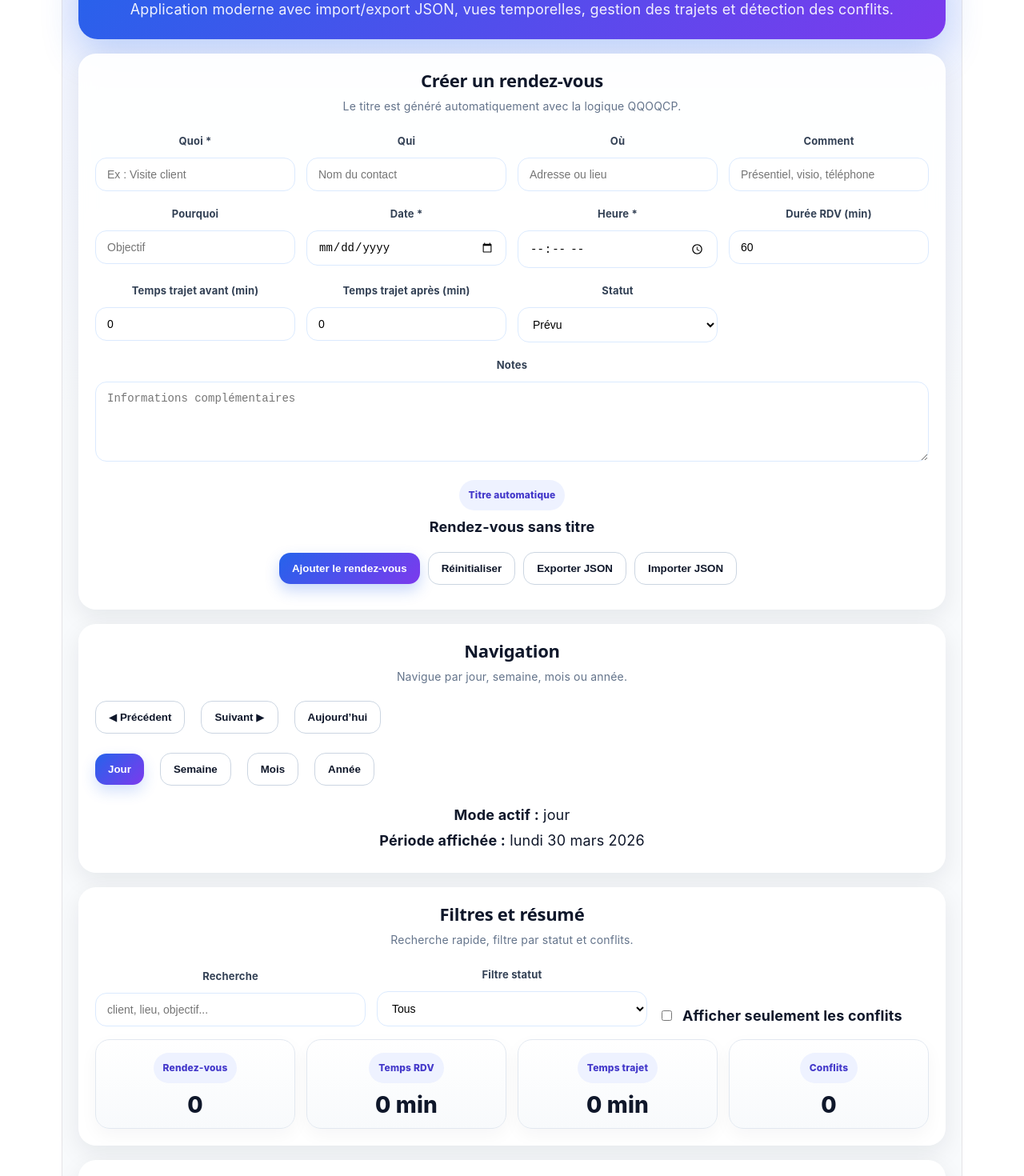
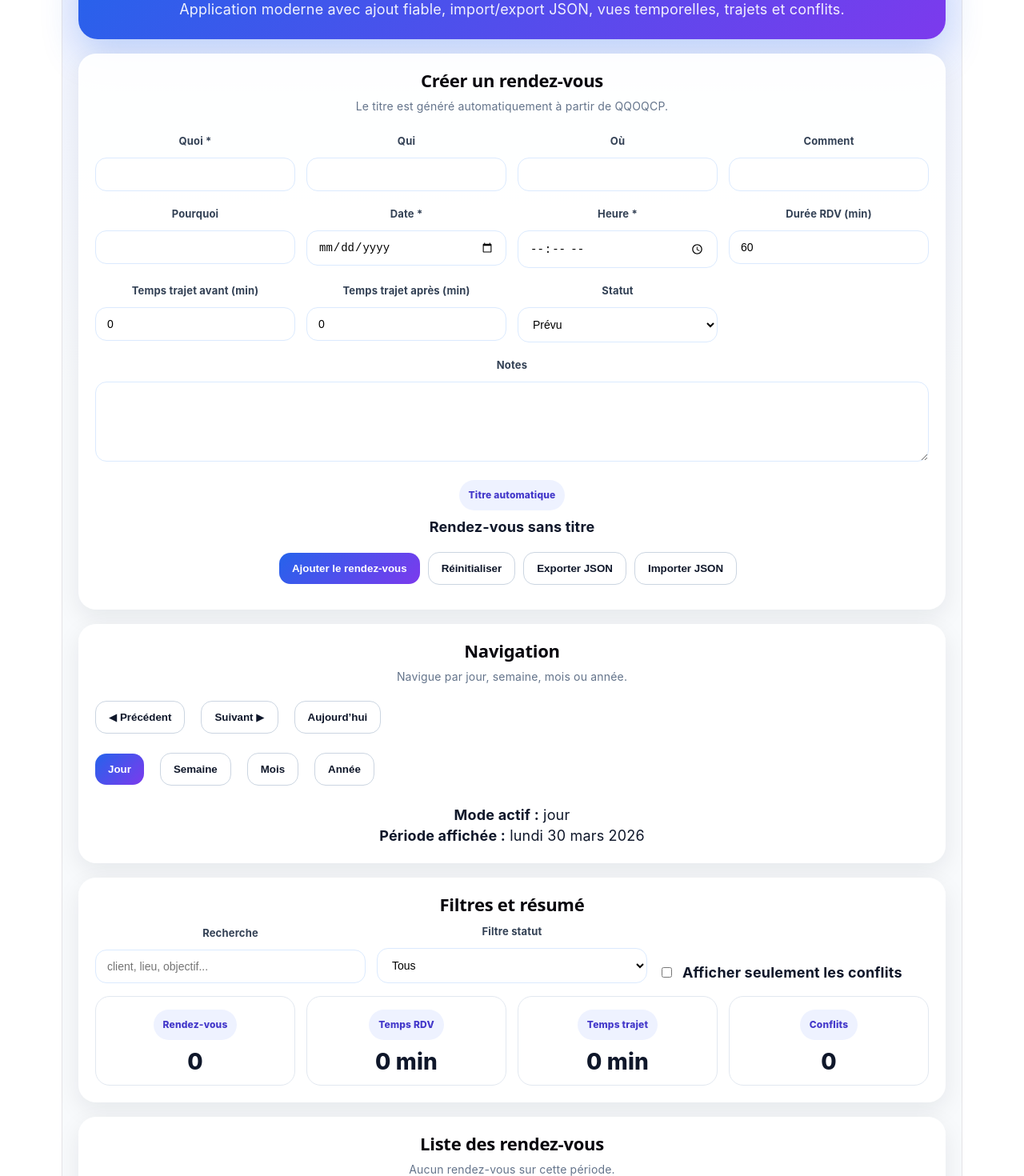
Before and after one commit to thierryb-dev/gestion-rdv, a React (Vite) app: page / in a window 1280 px wide. Shown: the part 80-1550 px from the top of the page at 80% size. Built offline with nearby package versions, Linux system fonts and the light colour scheme.

Commit message:
correction fiable ajout rdv + import export

```diff
--- a/src/App.jsx
+++ b/src/App.jsx
@@ -42,14 +42,13 @@ function App() {
     localStorage.setItem(STORAGE_KEY, JSON.stringify(rdvs));
   }, [rdvs]);
 
-  function handleChange(event) {
-    const { name, value } = event.target;
+  function handleChange(e) {
+    const { name, value } = e.target;
     const numericFields = ["duration", "travelBefore", "travelAfter"];
 
     setForm((prev) => ({
       ...prev,
-      [name]:
-        numericFields.includes(name)
+      [name]: numericFields.includes(name)
         ? value === ""
           ? ""
           : Number(value)
@@ -74,31 +73,33 @@ function App() {
     return parts.length ? parts.join(" · ") : "Rendez-vous sans titre";
   }
 
-  function validateForm(data) {
+  function validateRdv(data) {
     if (!data.what?.trim()) return "Le champ 'Quoi' est obligatoire.";
     if (!data.whenDate) return "La date est obligatoire.";
     if (!data.whenStart) return "L'heure est obligatoire.";
-    if (Number(data.duration) < 0) return "La durée doit être positive.";
-    if (Number(data.travelBefore) < 0) return "Le trajet avant doit être positif.";
-    if (Number(data.travelAfter) < 0) return "Le trajet après doit être positif.";
+    if (Number(data.duration || 0) < 0) return "La durée doit être positive.";
+    if (Number(data.travelBefore || 0) < 0) return "Le trajet avant doit être positif.";
+    if (Number(data.travelAfter || 0) < 0) return "Le trajet après doit être positif.";
     return null;
   }
 
   function addOrUpdateRdv() {
     const payload = {
-      ...form,
-      what: form.what.trim(),
-      who: form.who.trim(),
-      where: form.where.trim(),
-      how: form.how.trim(),
-      why: form.why.trim(),
-      notes: form.notes.trim(),
+      what: String(form.what || "").trim(),
+      who: String(form.who || "").trim(),
+      where: String(form.where || "").trim(),
+      whenDate: String(form.whenDate || ""),
+      whenStart: String(form.whenStart || ""),
       duration: Number(form.duration || 0),
+      how: String(form.how || "").trim(),
+      why: String(form.why || "").trim(),
+      notes: String(form.notes || "").trim(),
+      status: String(form.status || "prévu"),
       travelBefore: Number(form.travelBefore || 0),
       travelAfter: Number(form.travelAfter || 0),
     };
 
-    const error = validateForm(payload);
+    const error = validateRdv(payload);
     if (error) {
       alert(error);
       return;
@@ -109,14 +110,13 @@ function App() {
         prev.map((rdv) => (rdv.id === editingId ? { ...rdv, ...payload } : rdv))
       );
     } else {
-      setRdvs((prev) => [
-        ...prev,
-        {
-          id: Date.now(),
+      const newRdv = {
+        id: crypto.randomUUID ? crypto.randomUUID() : String(Date.now()),
         createdAt: new Date().toISOString(),
         ...payload,
-        },
-      ]);
+      };
+
+      setRdvs((prev) => [...prev, newRdv]);
     }
 
     resetForm();
@@ -124,7 +124,10 @@ function App() {
 
   function deleteRdv(id) {
     setRdvs((prev) => prev.filter((rdv) => rdv.id !== id));
-    if (editingId === id) resetForm();
+
+    if (editingId === id) {
+      resetForm();
+    }
   }
 
   function editRdv(rdv) {
@@ -143,6 +146,7 @@ function App() {
       travelBefore: Number(rdv.travelBefore ?? 0),
       travelAfter: Number(rdv.travelAfter ?? 0),
     });
+
     window.scrollTo({ top: 0, behavior: "smooth" });
   }
 
@@ -174,7 +178,7 @@ function App() {
         }
 
         const sanitized = parsed.map((item, index) => ({
-          id: item.id ?? Date.now() + index,
+          id: item.id ?? `import-${Date.now()}-${index}`,
           createdAt: item.createdAt ?? new Date().toISOString(),
           what: String(item.what ?? ""),
           who: String(item.who ?? ""),
@@ -203,20 +207,83 @@ function App() {
     reader.readAsText(file);
   }
 
+  function getDateTimeFromRdv(rdv) {
+    return new Date(`${rdv.whenDate}T${rdv.whenStart}`);
+  }
+
+  function getEffectiveStart(rdv) {
+    const start = getDateTimeFromRdv(rdv);
+    start.setMinutes(start.getMinutes() - Number(rdv.travelBefore || 0));
+    return start;
+  }
+
+  function getEffectiveEnd(rdv) {
+    const end = getDateTimeFromRdv(rdv);
+    end.setMinutes(
+      end.getMinutes() +
+        Number(rdv.duration || 0) +
+        Number(rdv.travelAfter || 0)
+    );
+    return end;
+  }
+
+  function hasConflict(current) {
+    const currentStart = getEffectiveStart(current);
+    const currentEnd = getEffectiveEnd(current);
+
+    return rdvs.some((other) => {
+      if (other.id === current.id) return false;
+      if (other.whenDate !== current.whenDate) return false;
+
+      const otherStart = getEffectiveStart(other);
+      const otherEnd = getEffectiveEnd(other);
+
+      return currentStart < otherEnd && currentEnd > otherStart;
+    });
+  }
+
   function getStartOfWeek(date) {
-    const result = new Date(date);
-    const day = result.getDay();
+    const d = new Date(date);
+    const day = d.getDay();
     const diff = day === 0 ? -6 : 1 - day;
-    result.setDate(result.getDate() + diff);
-    result.setHours(0, 0, 0, 0);
-    return result;
+    d.setDate(d.getDate() + diff);
+    d.setHours(0, 0, 0, 0);
+    return d;
   }
 
   function getEndOfWeek(date) {
-    const end = new Date(getStartOfWeek(date));
-    end.setDate(end.getDate() + 6);
-    end.setHours(23, 59, 59, 999);
-    return end;
+    const d = getStartOfWeek(date);
+    d.setDate(d.getDate() + 6);
+    d.setHours(23, 59, 59, 999);
+    return d;
+  }
+
+  function isInCurrentView(rdv) {
+    const rdvDate = new Date(`${rdv.whenDate}T12:00:00`);
+    if (Number.isNaN(rdvDate.getTime())) return false;
+
+    if (viewMode === "jour") {
+      return rdvDate.toDateString() === currentDate.toDateString();
+    }
+
+    if (viewMode === "semaine") {
+      const start = getStartOfWeek(currentDate);
+      const end = getEndOfWeek(currentDate);
+      return rdvDate >= start && rdvDate <= end;
+    }
+
+    if (viewMode === "mois") {
+      return (
+        rdvDate.getMonth() === currentDate.getMonth() &&
+        rdvDate.getFullYear() === currentDate.getFullYear()
+      );
+    }
+
+    if (viewMode === "annee") {
+      return rdvDate.getFullYear() === currentDate.getFullYear();
+    }
+
+    return true;
   }
 
   function changeDate(step) {
@@ -260,69 +327,6 @@ function App() {
     return String(currentDate.getFullYear());
   }
 
-  function isInCurrentView(rdv) {
-    const rdvDate = new Date(`${rdv.whenDate}T12:00:00`);
-    if (Number.isNaN(rdvDate.getTime())) return false;
-
-    if (viewMode === "jour") {
-      return rdvDate.toDateString() === currentDate.toDateString();
-    }
-
-    if (viewMode === "semaine") {
-      const start = getStartOfWeek(currentDate);
-      const end = getEndOfWeek(currentDate);
-      return rdvDate >= start && rdvDate <= end;
-    }
-
-    if (viewMode === "mois") {
-      return (
-        rdvDate.getMonth() === currentDate.getMonth() &&
-        rdvDate.getFullYear() === currentDate.getFullYear()
-      );
-    }
-
-    if (viewMode === "annee") {
-      return rdvDate.getFullYear() === currentDate.getFullYear();
-    }
-
-    return true;
-  }
-
-  function getDateTimeFromRdv(rdv) {
-    return new Date(`${rdv.whenDate}T${rdv.whenStart}`);
-  }
-
-  function getEffectiveStart(rdv) {
-    const start = getDateTimeFromRdv(rdv);
-    start.setMinutes(start.getMinutes() - Number(rdv.travelBefore || 0));
-    return start;
-  }
-
-  function getEffectiveEnd(rdv) {
-    const end = getDateTimeFromRdv(rdv);
-    end.setMinutes(
-      end.getMinutes() +
-        Number(rdv.duration || 0) +
-        Number(rdv.travelAfter || 0)
-    );
-    return end;
-  }
-
-  function hasConflict(current) {
-    const currentStart = getEffectiveStart(current);
-    const currentEnd = getEffectiveEnd(current);
-
-    return rdvs.some((other) => {
-      if (other.id === current.id) return false;
-      if (other.whenDate !== current.whenDate) return false;
-
-      const otherStart = getEffectiveStart(other);
-      const otherEnd = getEffectiveEnd(other);
-
-      return currentStart < otherEnd && currentEnd > otherStart;
-    });
-  }
-
   const filteredRdvs = useMemo(() => {
     const q = search.trim().toLowerCase();
 
@@ -360,7 +364,7 @@ function App() {
       ),
       conflicts: filteredRdvs.filter((rdv) => hasConflict(rdv)).length,
     };
-  }, [filteredRdvs]);
+  }, [filteredRdvs, rdvs]);
 
   const statusColors = {
     prévu: {
@@ -420,7 +424,6 @@ function App() {
     },
     card: {
       background: "rgba(255,255,255,0.92)",
-      backdropFilter: "blur(10px)",
       borderRadius: 22,
       padding: 20,
       boxShadow: "0 10px 30px rgba(15, 23, 42, 0.08)",
@@ -432,7 +435,6 @@ function App() {
       marginBottom: 6,
       fontSize: 22,
       fontWeight: 800,
-      color: "#0f172a",
     },
     sectionText: {
       marginTop: 0,
@@ -453,7 +455,6 @@ function App() {
       background: "#ffffff",
       marginTop: 8,
       fontSize: 14,
-      outline: "none",
       boxSizing: "border-box",
     },
     textarea: {
@@ -465,7 +466,6 @@ function App() {
       background: "#ffffff",
       marginTop: 8,
       fontSize: 14,
-      outline: "none",
       boxSizing: "border-box",
       resize: "vertical",
     },
@@ -484,7 +484,6 @@ function App() {
       cursor: "pointer",
       marginRight: 10,
       marginBottom: 10,
-      boxShadow: "0 8px 18px rgba(37,99,235,0.25)",
     },
     buttonSecondary: {
       padding: "12px 16px",
@@ -515,15 +514,13 @@ function App() {
     statBox: {
       borderRadius: 18,
       padding: 16,
-      background: "linear-gradient(180deg, #ffffff 0%, #f8fafc 100%)",
+      background: "#ffffff",
       border: "1px solid #e2e8f0",
-      boxShadow: "0 8px 22px rgba(15, 23, 42, 0.04)",
     },
     statValue: {
       fontSize: 28,
       fontWeight: 800,
       marginTop: 6,
-      color: "#0f172a",
     },
     topNav: {
       display: "flex",
@@ -542,9 +539,8 @@ function App() {
     rdvCard: {
       borderRadius: 20,
       padding: 18,
-      background: "linear-gradient(180deg, #ffffff 0%, #f8fafc 100%)",
+      background: "#ffffff",
       border: "1px solid #e2e8f0",
-      boxShadow: "0 8px 24px rgba(15, 23, 42, 0.05)",
       marginBottom: 14,
     },
     rdvHeader: {
@@ -568,7 +564,7 @@ function App() {
       marginBottom: 12,
     },
     metaBox: {
-      background: "#ffffff",
+      background: "#f8fafc",
       border: "1px solid #e2e8f0",
       borderRadius: 14,
       padding: 12,
@@ -591,8 +587,8 @@ function App() {
         <div style={styles.hero}>
           <h1 style={styles.heroTitle}>Gestion des rendez-vous</h1>
           <p style={styles.heroText}>
-            Application moderne avec import/export JSON, vues temporelles,
-            gestion des trajets et détection des conflits.
+            Application moderne avec ajout fiable, import/export JSON,
+            vues temporelles, trajets et conflits.
           </p>
         </div>
 
@@ -601,63 +597,33 @@ function App() {
             {editingId ? "Modifier un rendez-vous" : "Créer un rendez-vous"}
           </h2>
           <p style={styles.sectionText}>
-            Le titre est généré automatiquement avec la logique QQOQCP.
+            Le titre est généré automatiquement à partir de QQOQCP.
           </p>
 
           <div style={styles.grid}>
             <div>
               <label style={styles.label}>Quoi *</label>
-              <input
-                style={styles.input}
-                name="what"
-                value={form.what}
-                onChange={handleChange}
-                placeholder="Ex : Visite client"
-              />
+              <input style={styles.input} name="what" value={form.what} onChange={handleChange} />
             </div>
 
             <div>
               <label style={styles.label}>Qui</label>
-              <input
-                style={styles.input}
-                name="who"
-                value={form.who}
-                onChange={handleChange}
-                placeholder="Nom du contact"
-              />
+              <input style={styles.input} name="who" value={form.who} onChange={handleChange} />
             </div>
 
             <div>
               <label style={styles.label}>Où</label>
-              <input
-                style={styles.input}
-                name="where"
-                value={form.where}
-                onChange={handleChange}
-                placeholder="Adresse ou lieu"
-              />
+              <input style={styles.input} name="where" value={form.where} onChange={handleChange} />
             </div>
 
             <div>
               <label style={styles.label}>Comment</label>
-              <input
-                style={styles.input}
-                name="how"
-                value={form.how}
-                onChange={handleChange}
-                placeholder="Présentiel, visio, téléphone"
-              />
+              <input style={styles.input} name="how" value={form.how} onChange={handleChange} />
             </div>
 
             <div>
               <label style={styles.label}>Pourquoi</label>
-              <input
-                style={styles.input}
-                name="why"
-                value={form.why}
-                onChange={handleChange}
-                placeholder="Objectif"
-              />
+              <input style={styles.input} name="why" value={form.why} onChange={handleChange} />
             </div>
 
             <div>
@@ -738,7 +704,6 @@ function App() {
               name="notes"
               value={form.notes}
               onChange={handleChange}
-              placeholder="Informations complémentaires"
             />
           </div>
 
@@ -748,21 +713,26 @@ function App() {
           </div>
 
           <div style={{ marginTop: 18 }}>
-            <button style={styles.buttonPrimary} onClick={addOrUpdateRdv}>
+            <button type="button" style={styles.buttonPrimary} onClick={addOrUpdateRdv}>
               {editingId ? "Enregistrer les modifications" : "Ajouter le rendez-vous"}
             </button>
-            <button style={styles.buttonSecondary} onClick={resetForm}>
+
+            <button type="button" style={styles.buttonSecondary} onClick={resetForm}>
               Réinitialiser
             </button>
-            <button style={styles.buttonSecondary} onClick={exportData}>
+
+            <button type="button" style={styles.buttonSecondary} onClick={exportData}>
               Exporter JSON
             </button>
+
             <button
+              type="button"
               style={styles.buttonSecondary}
               onClick={() => fileInputRef.current?.click()}
             >
               Importer JSON
             </button>
+
             <input
               ref={fileInputRef}
               type="file"
@@ -775,18 +745,16 @@ function App() {
 
         <div style={styles.card}>
           <h2 style={styles.sectionTitle}>Navigation</h2>
-          <p style={styles.sectionText}>
-            Navigue par jour, semaine, mois ou année.
-          </p>
+          <p style={styles.sectionText}>Navigue par jour, semaine, mois ou année.</p>
 
           <div style={styles.topNav}>
-            <button style={styles.buttonSecondary} onClick={() => changeDate(-1)}>
+            <button type="button" style={styles.buttonSecondary} onClick={() => changeDate(-1)}>
               ◀ Précédent
             </button>
-            <button style={styles.buttonSecondary} onClick={() => changeDate(1)}>
+            <button type="button" style={styles.buttonSecondary} onClick={() => changeDate(1)}>
               Suivant ▶
             </button>
-            <button style={styles.buttonSecondary} onClick={goToday}>
+            <button type="button" style={styles.buttonSecondary} onClick={goToday}>
               Aujourd’hui
             </button>
           </div>
@@ -795,6 +763,7 @@ function App() {
             {["jour", "semaine", "mois", "annee"].map((mode) => (
               <button
                 key={mode}
+                type="button"
                 style={{
                   ...styles.buttonSecondary,
                   background:
@@ -803,10 +772,6 @@ function App() {
                       : "#ffffff",
                   color: viewMode === mode ? "#ffffff" : "#0f172a",
                   border: viewMode === mode ? "none" : "1px solid #cbd5e1",
-                  boxShadow:
-                    viewMode === mode
-                      ? "0 8px 18px rgba(37,99,235,0.2)"
-                      : "none",
                 }}
                 onClick={() => setViewMode(mode)}
               >
@@ -821,21 +786,16 @@ function App() {
             ))}
           </div>
 
-          <div style={{ marginTop: 8 }}>
-            <p style={{ margin: "6px 0" }}>
+          <p>
             <strong>Mode actif :</strong> {viewMode}
           </p>
-            <p style={{ margin: "6px 0" }}>
+          <p>
             <strong>Période affichée :</strong> {getPeriodLabel()}
           </p>
-          </div>
         </div>
 
         <div style={styles.card}>
           <h2 style={styles.sectionTitle}>Filtres et résumé</h2>
-          <p style={styles.sectionText}>
-            Recherche rapide, filtre par statut et conflits.
-          </p>
 
           <div style={styles.filterRow}>
             <div>
@@ -864,14 +824,7 @@ function App() {
             </div>
 
             <div style={{ display: "flex", alignItems: "end" }}>
-              <label
-                style={{
-                  display: "flex",
-                  gap: 10,
-                  alignItems: "center",
-                  fontWeight: 700,
-                }}
-              >
+              <label style={{ display: "flex", gap: 10, alignItems: "center", fontWeight: 700 }}>
                 <input
                   type="checkbox"
                   checked={showOnlyConflicts}
@@ -887,17 +840,14 @@ function App() {
               <div style={styles.badge}>Rendez-vous</div>
               <div style={styles.statValue}>{stats.count}</div>
             </div>
-
             <div style={styles.statBox}>
               <div style={styles.badge}>Temps RDV</div>
               <div style={styles.statValue}>{stats.duration} min</div>
             </div>
-
             <div style={styles.statBox}>
               <div style={styles.badge}>Temps trajet</div>
               <div style={styles.statValue}>{stats.travel} min</div>
             </div>
-
             <div style={styles.statBox}>
               <div style={styles.badge}>Conflits</div>
               <div style={styles.statValue}>{stats.conflicts}</div>
@@ -907,9 +857,6 @@ function App() {
 
         <div style={styles.card}>
           <h2 style={styles.sectionTitle}>Liste des rendez-vous</h2>
-          <p style={styles.sectionText}>
-            Vue chronologique avec statut, conflit et détails.
-          </p>
 
           {filteredRdvs.length === 0 ? (
             <p style={styles.subtle}>Aucun rendez-vous sur cette période.</p>
@@ -929,7 +876,6 @@ function App() {
                       borderRadius: 999,
                       fontSize: 12,
                       fontWeight: 800,
-                      textTransform: "capitalize",
                     }}
                   >
                     {rdv.status}
@@ -1003,13 +949,11 @@ function App() {
                 )}
 
                 <div>
-                  <button
-                    style={styles.buttonSecondary}
-                    onClick={() => editRdv(rdv)}
-                  >
+                  <button type="button" style={styles.buttonSecondary} onClick={() => editRdv(rdv)}>
                     Modifier
                   </button>
                   <button
+                    type="button"
                     style={{
                       ...styles.buttonSecondary,
                       borderColor: "#fca5a5",
```
Lines whose indentation alone changed are shown as unchanged.
